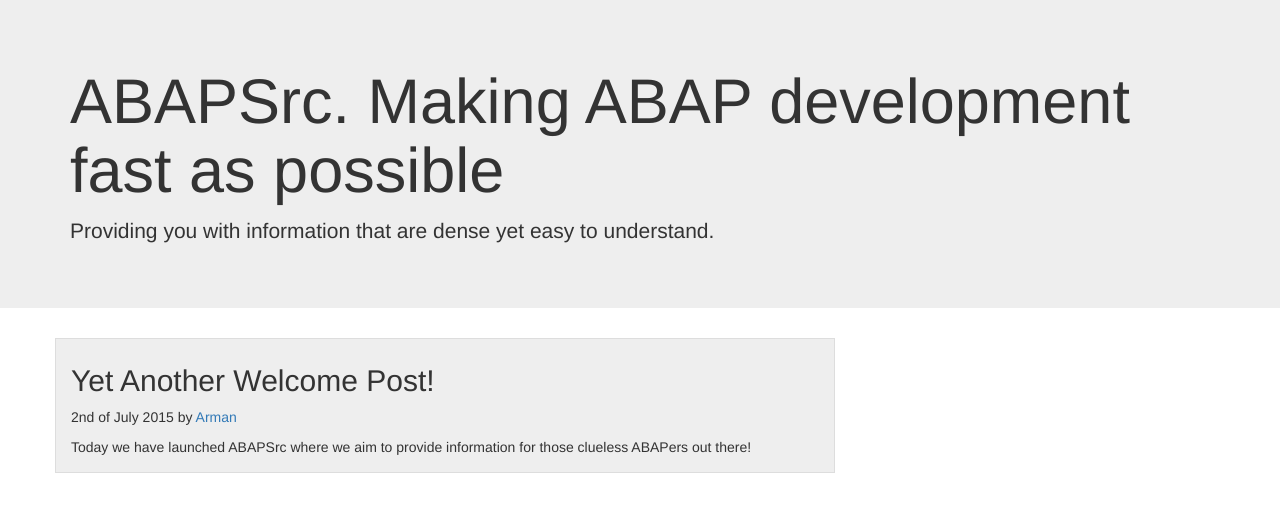
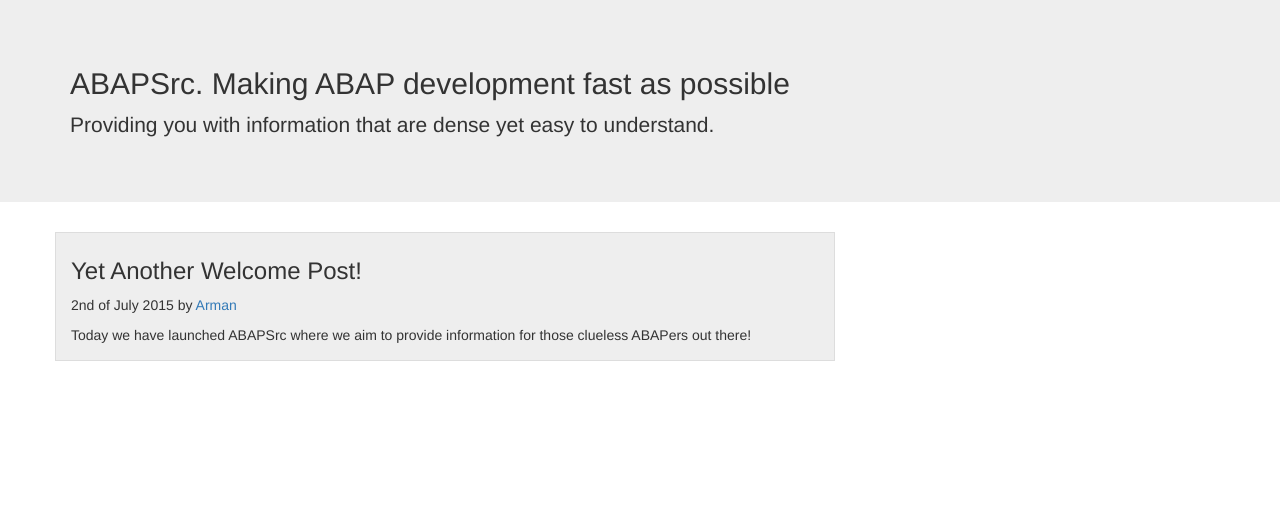
Before and after one commit to armanvp/wd001, a PHP site: page / in a window 1280 px wide. Shown: the part 51-563 px from the top of the page. Run offline with PHP 8.4, Linux system fonts and the light colour scheme; some libraries are stand-ins or nearby versions.

Commit message:
Heading size

```diff
--- a/index.php
+++ b/index.php
@@ -61,7 +61,7 @@
 		<!-- Jumbotron -->
 		<div class="jumbotron">
 			<div class="container">
-				<h1>ABAPSrc. Making ABAP development fast as possible</h1>
+				<h2>ABAPSrc. Making ABAP development fast as possible</h2>
 				<p class="lead">Providing you with information that are dense yet easy to understand.</p>
 			</div><!-- /.container -->
         </div>
@@ -72,7 +72,7 @@
 			<div class="row">
 				<div class="col-sm-8 blog-main">
 					<div class="blog-post">
-						<h2 class="blog-post-title">Yet Another Welcome Post!</h2>
+						<h3 class="blog-post-title">Yet Another Welcome Post!</h3>
 						<p class="blog-post-meta">2nd of July 2015 by <a href="#">Arman</a></p>
 						<p>Today we have launched ABAPSrc where we aim to provide information for those clueless ABAPers out there!</p>
 					</div>
```
